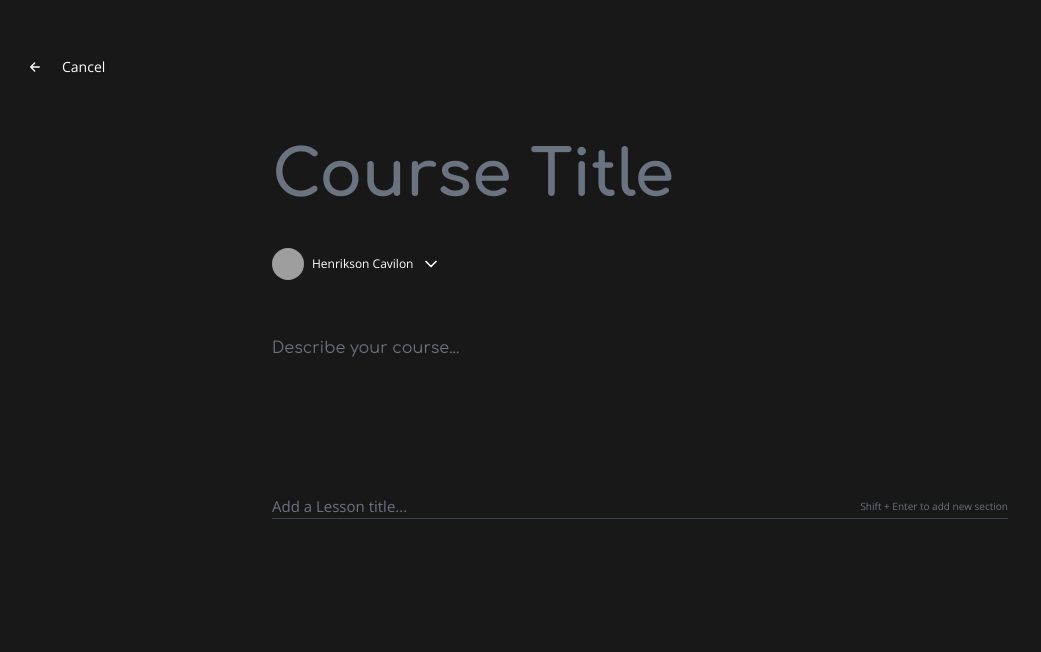
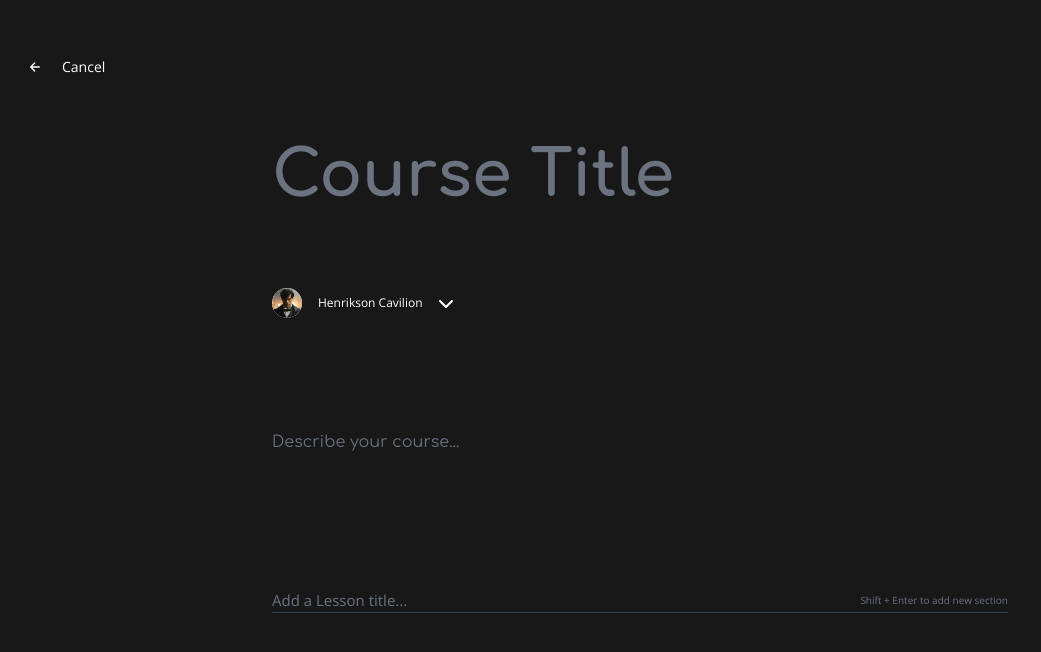
Before and after one commit to theoraccoon/amby-craft-fe, a Next.js app: page /courses/create in a window 1280 px wide. Shown: the top 652 px of the page, without its empty margins (0-1041 px from the left). Built offline with nearby package versions, Linux system fonts and the light colour scheme; grey boxes are pictures that could not be loaded.

Commit message:
feat: added content-create-options-dropdown component

```diff
--- a/src/app/auth/register/page.tsx
+++ b/src/app/auth/register/page.tsx
@@ -6,7 +6,7 @@ import AuthLayout from "../auth_layout/auth-layout";
 export default function Page() {
   return(
     <AuthLayout>
-      <SignUpForm />;
+      <SignUpForm />
     </AuthLayout>
   )
 }
--- a/src/app/courses/page.tsx
+++ b/src/app/courses/page.tsx
@@ -1,11 +1,16 @@
 'use client'
 import SharedLayout from '@/components/layout/shared/layout'
 import CoursesBoard from '@/features/courses/course'
+import ContentCreateDropdown from "@features/courses/content-create-options-dropdown"
+
 
 export default function CoursesPage() {
   return (
     <SharedLayout>
       <CoursesBoard />
+      <ContentCreateDropdown/>
+
+
     </SharedLayout>
   )
 }
--- a/src/components/ui/card/author-toggle.tsx
+++ b/src/components/ui/card/author-toggle.tsx
@@ -1,19 +1,36 @@
 import { FaChevronDown, FaChevronUp } from 'react-icons/fa6'
-import { FaRegEyeSlash } from 'react-icons/fa6'
+import { FiEyeOff } from "react-icons/fi";
 import Image from 'next/image'
-import { useState } from 'react'
+import { useState ,useEffect, useRef } from 'react'
 
-const AuthorToggle = () => {
+  const AuthorToggle = () => {
   const [isAuthorVisible, setIsAuthorVisible] = useState(false)
+  const dropdownRef = useRef<HTMLDivElement>(null)
 
-  const handleToggle = () => {
-    setIsAuthorVisible(!isAuthorVisible)
-  }
+   const handleToggle = () => {
+     setIsAuthorVisible(!isAuthorVisible)
+   }
+
+   useEffect(() => {
+    const handleClickOutside = (event: MouseEvent) => {
+      if (
+        dropdownRef.current &&
+        !dropdownRef.current.contains(event.target as Node)
+      ) {
+        setIsAuthorVisible(false)
+      }
+    }
+
+    document.addEventListener('mousedown', handleClickOutside)
+    return () => {
+      document.removeEventListener('mousedown', handleClickOutside)
+    }
+  }, [])
 
   return (
     <div>
-      <div className="relative">
-        <div className="flex gap-x-4 items-center mt-10">
+      <div className="relative"  ref={dropdownRef}>
+        <div className="flex gap-x-4 items-center mt-10 cursor-pointer" onClick={handleToggle}>
           <div className="h-[30px] w-[30px] rounded-full aspect-square bg-white relative">
             <Image
               src="/images/rounded-image.png"
@@ -25,28 +42,18 @@ const AuthorToggle = () => {
               priority
             />
           </div>
-          <p className="text-white text-xs">Henrikson Cavilion</p>
-          <FaChevronDown
-            color="white"
-            width={12}
-            height={7}
-            onClick={handleToggle}
-            style={{ display: !isAuthorVisible ? 'block' : 'none' }}
-          />
-          <FaChevronUp
-            color="white"
-            width={12}
-            height={7}
-            onClick={handleToggle}
-            style={{ display: isAuthorVisible ? 'block' : 'none' }}
-          />
+          <p className="text-white text-xs ">Henrikson Cavilion</p>
+          {isAuthorVisible ? (
+          <FaChevronUp color="white" width={12} height={7} />
+        ) : (
+          <FaChevronDown color="white" width={12} height={7} />
+        )}
         </div>
-
+        {isAuthorVisible && (
         <div
           className="absolute flex-col gap-x-4  mt-2 bg-[#222222] rounded-[0.8rem] p-3 inline-flex"
-          style={{ display: isAuthorVisible ? 'flex' : 'none' }}
         >
-          <div className="flex gap-x-4 items-center justify-center cursor-pointer ">
+          <div className="flex gap-x-4 items-center justify-center cursor-pointer mb-4">
             <div className="h-[30px] w-[30px] rounded-full aspect-square bg-white relative ">
               <Image
                 src="/images/rounded-image.png"
@@ -60,18 +67,19 @@ const AuthorToggle = () => {
             </div>
             <p className="text-white text-xs">Henrikson Cavilion</p>
           </div>
-          <div className="h-7 mt-2 cursor-pointer">
-            <FaRegEyeSlash
+          <div className="ml-1 h-7 cursor-pointer">
+            < FiEyeOff
               color="gray"
               width={20}
               height={20}
-              className="inline-block mr-4 text-gray-500"
+              className="inline-block mr-5 text-gray-500"
             />
             <p className="text-xs text-gray-500 inline-block">Hide Author</p>
           </div>
         </div>
-        <div></div>
+           )}
       </div>
+
     </div>
   )
 }
--- /dev/null
+++ b/src/features/courses/content-create-options-dropdown.tsx
@@ -0,0 +1,23 @@
+
+import React from 'react'
+
+const ContentCreateDropdown = () => {
+    return (
+      <div className="  text-white p-10 w-[400px] space-y-9 font-['open_sans']  rounded-[15px] bg-[#222222] px-6 py-5 flex flex-col justify-between shadow-[0px_0px_25px_10px_#0000000D]">
+        <div>
+          <div className="text-[16px] font-semibold leading-[1rem] whitespace-nowrap ">Create Lesson</div>
+          <p className="text-[13px] text-gray-400 mt-2.5 font-[400]">
+            Create a new lesson from a wide range of learning blocks.
+          </p>
+        </div>
+        <div>
+          <div className="text-[16px] font-normal leading-[1rem] whitespace-nowrap ">Create Quiz</div>
+          <p className="text-[14px] text-gray-400 mt-2.5 font-[400]">
+            Test the learner’s knowledge with a quiz.
+          </p>
+        </div>
+      </div>
+    );
+  };
+
+  export default ContentCreateDropdown;
--- a/src/features/courses/course-builder.tsx
+++ b/src/features/courses/course-builder.tsx
@@ -3,6 +3,7 @@ import { useState } from 'react';
 import { IoArrowBack } from "react-icons/io5";
 import { FiChevronDown } from "react-icons/fi";
 import { useRouter } from 'next/navigation';
+import AuthorToggle from "@components/ui/card/author-toggle"
 
 export default function CourseBuilder() {
     const router = useRouter();
@@ -45,18 +46,10 @@ export default function CourseBuilder() {
           className="bg-transparent text-6xl font-semibold font-['comfortaa']  text-gray-200 placeholder-gray-500 outline-none mb-6 w-full"
         />
 
-        <div className="flex items-center mb-14 cursor-pointer">
-          <img
-            src="https://i.pravatar.cc/40"
-            alt="Author"
-            className="rounded-full w-8 h-8 mr-2"
-          />
-        <div className="flex items-center font-['open_sans'] text-xs text-[#FFFFFF]">
-            <span>Henrikson Cavilon</span>
-            <FiChevronDown className="ml-2 w-5 h-5 " />
-       </div>
-    </div>
 
+        <div className="flex items-center mb-28 relative z-0">
+          <AuthorToggle />
+        </div>
         <textarea
           placeholder="Describe your course..."
           value={description}
--- /dev/null
+++ b/src/features/courses/folder-action-drop-down.tsx
@@ -0,0 +1,26 @@
+import React from 'react'
+import { FiPlus, FiEdit2, FiUserPlus, FiTrash } from 'react-icons/fi'
+import { RiFolderTransferLine } from 'react-icons/ri'
+
+const menuItems = [
+  { icon: FiPlus, label: 'New folder' },
+  { icon: FiEdit2, label: 'Rename' },
+  { icon: FiUserPlus, label: 'Share' },
+  { icon: RiFolderTransferLine, label: 'Move' },
+  { icon: FiTrash, label: 'Delete' },
+]
+
+export default function DropdownMenu() {
+  return (
+    <div
+      className="absolute z-50 mt-2 bg-[#222222] text-white w-[180px] h-[212px] rounded-[15px] shadow-[0px_0px_25px_10px_#00000038] p-2 space-y-1"
+    >
+      {menuItems.map(({ icon: Icon, label }) => (
+        <button key={label} className="w-full text-left px-3 py-2 hover:bg-[#333] rounded flex items-center gap-4">
+          <Icon className="shrink-0" />
+          {label}
+        </button>
+      ))}
+    </div>
+  )
+}
```
